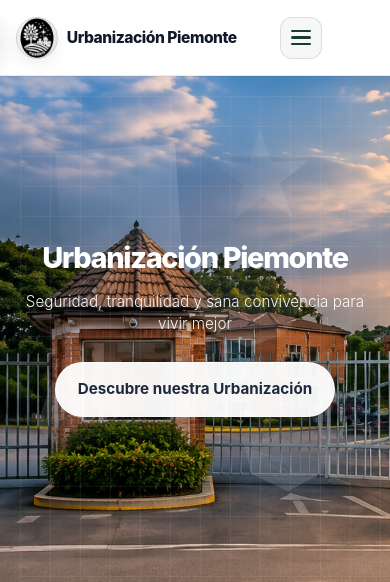
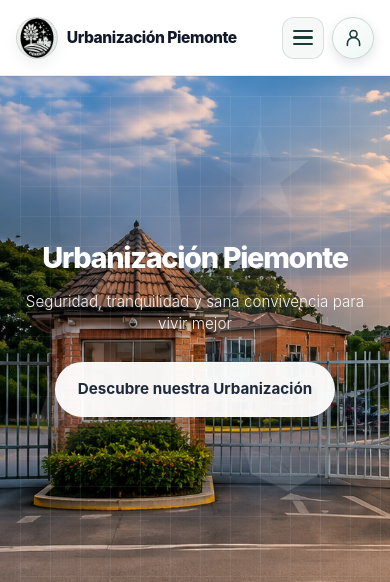
Before and after one commit to jsam27799-wq/urbanizacion, a Django app: page / in a window 390 px wide. Shown: the top 582 px of the page. Run offline with Django 5.2, Linux system fonts and the light colour scheme; data comes from the database, SQL or seed files in the repository; data that the repository does not hold is empty.

Commit message:
Mostrar acceso de inicio de sesión móvil
Co-authored-by: Copilot <223556219+Copilot@users.noreply.github.com>

```diff
--- a/core/static/core/css/tooplate-strategic-style.css
+++ b/core/static/core/css/tooplate-strategic-style.css
@@ -198,6 +198,31 @@ body {
 	border: 1px solid rgba(24, 59, 54, 0.12);
 	transition: all 0.3s ease;
 	margin-left: auto;
+}
+
+.mobile-login-link {
+	display: none;
+	align-items: center;
+	justify-content: center;
+	width: 42px;
+	height: 42px;
+	border: 1px solid rgba(24, 59, 54, 0.18);
+	border-radius: 50%;
+	background: linear-gradient(145deg, #fff, #edf7f4);
+	color: #183b36;
+	box-shadow: 0 4px 12px rgba(15, 23, 42, 0.12);
+	text-decoration: none;
+}
+
+.mobile-login-link svg {
+	display: block;
+	width: 21px;
+	height: 21px;
+}
+
+.mobile-login-link:focus-visible {
+	outline: 3px solid rgba(24, 59, 54, 0.35);
+	outline-offset: 2px;
 }
 
 .mobile-menu:hover {
@@ -2588,6 +2613,20 @@ body {
 
 	.mobile-menu {
 		display: flex;
+		margin-left: auto;
+		margin-right: 3.25rem;
+	}
+
+	.mobile-login-link {
+		display: inline-flex;
+	}
+
+	.public-site--guest .menu-access {
+		display: none;
+	}
+
+	.public-site--guest .mobile-menu {
+		margin-right: 0;
 	}
 
 	.about {
@@ -3697,8 +3736,12 @@ body {
 
 	.menu-access {
 		top: 15px;
-		right: 100%;
+		right: 12px;
 		z-index: 1001;
+	}
+
+	.public-site--guest .mobile-menu {
+		margin-right: 0;
 	}
 
 	.menu-btn {
@@ -4146,6 +4189,19 @@ body {
 		margin-right: 3rem;
 	}
 
+	.public-site--guest .mobile-menu {
+		margin-right: 0;
+	}
+
+	.public-site--guest .logo {
+		max-width: calc(100% - 7.5rem);
+	}
+
+	.mobile-login-link {
+		width: 40px;
+		height: 40px;
+	}
+
 	.menu-access {
 		right: 8px;
 	}
--- a/core/templates/core/base.html
+++ b/core/templates/core/base.html
@@ -5,7 +5,7 @@
     <meta charset="UTF-8">
     <meta name="viewport" content="width=device-width, initial-scale=1.0">
     <title>{% block title %}Piemonte{% endblock %}</title>
-    <link rel="stylesheet" href="{% static 'core/css/tooplate-strategic-style.css' %}?v=40">
+    <link rel="stylesheet" href="{% static 'core/css/tooplate-strategic-style.css' %}?v=41">
     <link rel="stylesheet" href="{% static 'core/css/floating-help.css' %}?v=7">
     <link rel="stylesheet" href="{% static 'core/css/notification-modal.css' %}">
 <!--
@@ -18,7 +18,7 @@ Free HTML CSS Template
 
 -->
 </head>
-<body class="public-site">
+<body class="public-site{% if not request.user.is_authenticated %} public-site--guest{% endif %}">
     <!-- Navigation -->
 {# Esta estructura presenta el bloque de navegación de la pantalla. #}    <nav class="navbar">
         <div class="nav-container">
@@ -40,6 +40,14 @@ Free HTML CSS Template
                 <span></span>
                 <span></span>
             </div>
+            {% if not request.user.is_authenticated %}
+            <a href="{% url 'login' %}" class="mobile-login-link" aria-label="Iniciar sesión" title="Iniciar sesión">
+                <svg viewBox="0 0 24 24" fill="none" stroke="currentColor" stroke-width="1.8" stroke-linecap="round" stroke-linejoin="round" aria-hidden="true">
+                    <circle cx="12" cy="8" r="4"></circle>
+                    <path d="M5 21v-2a7 7 0 0 1 14 0v2"></path>
+                </svg>
+            </a>
+            {% endif %}
         </div>
     </nav>
 
```
